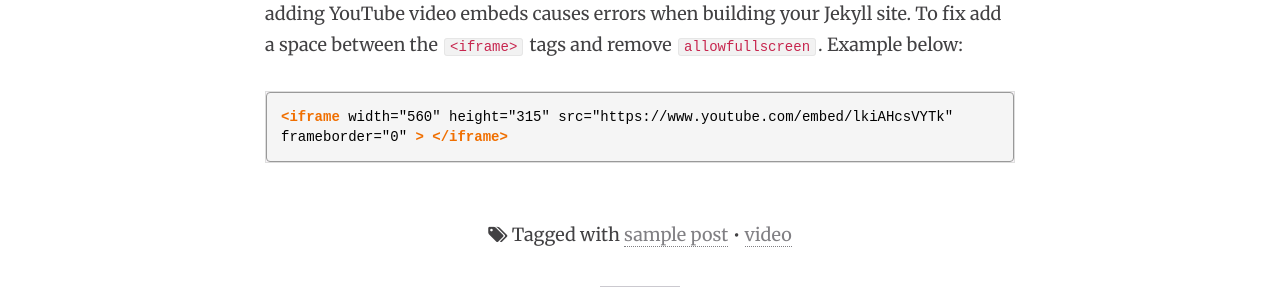
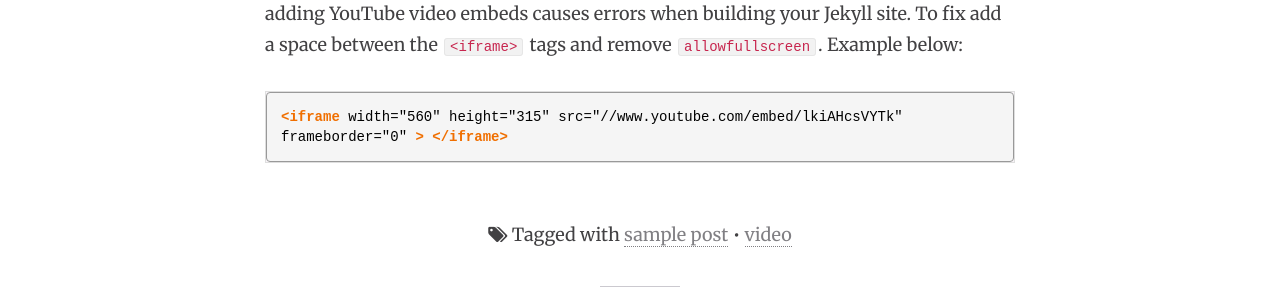
Before and after one commit to robi-van-kenobi/robi-van-kinobi.github.io, a Jekyll site: the page built from _posts/2014-01-07-video-post.md, in a window 1280 px wide and 900 px high, scrolled down 1211 px. Shown: the part 151-451 px from the top of the window. Built offline with Jekyll 4.4.1, drawn with Linux system fonts in a browser that asks for light colours; nearby versions of some CDN libraries; comment, search, counter and statistics services are not loaded.

Commit message:
video testing

```diff
--- a/_posts/2014-01-07-video-post.md
+++ b/_posts/2014-01-07-video-post.md
@@ -15,7 +15,7 @@
 Not sure if this only effects Kramdown or if it's an issue with Markdown in general. But adding YouTube video embeds causes errors when building your Jekyll site. To fix add a space between the `<iframe>` tags and remove `allowfullscreen`. Example below:
 
 {% highlight html %}
-<iframe width="560" height="315" src="https://www.youtube.com/embed/lkiAHcsVYTk" frameborder="0" > </iframe>
+<iframe width="560" height="315" src="//www.youtube.com/embed/lkiAHcsVYTk" frameborder="0" > </iframe>
 {% endhighlight %}
 
 <!--
```
Also changed, not shown: other parts of _posts/2014-01-07-video-post.md (+1 -1 lines).
